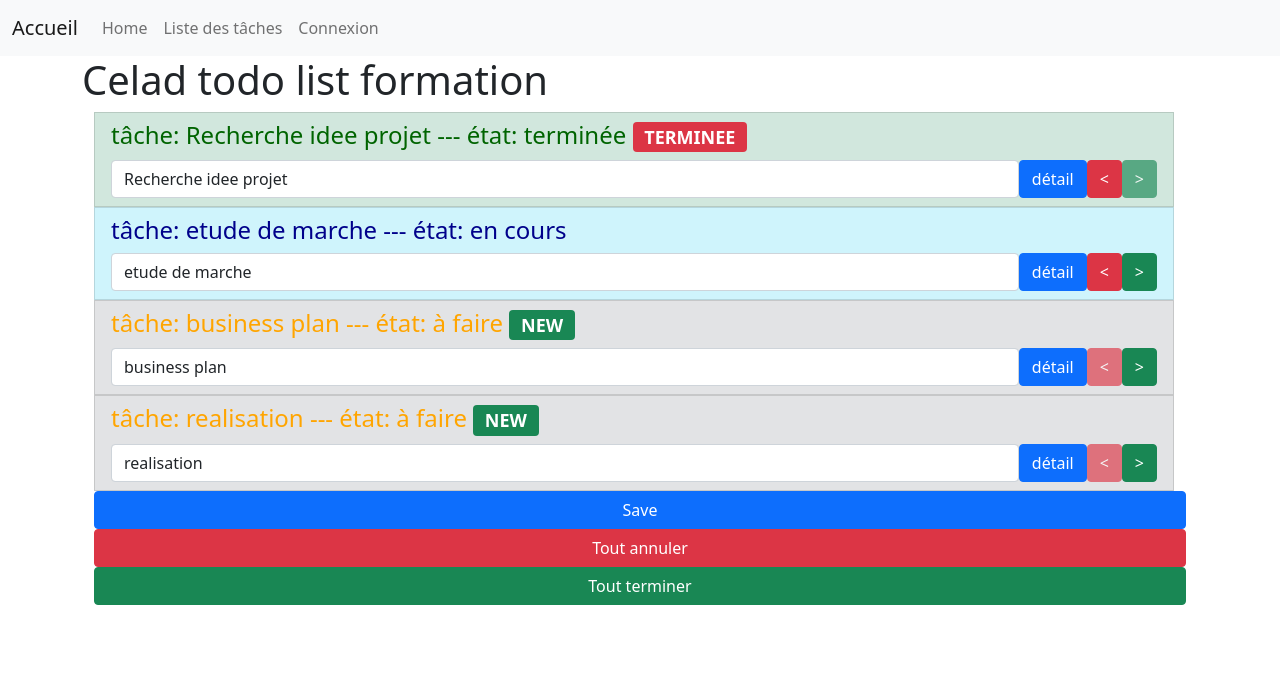
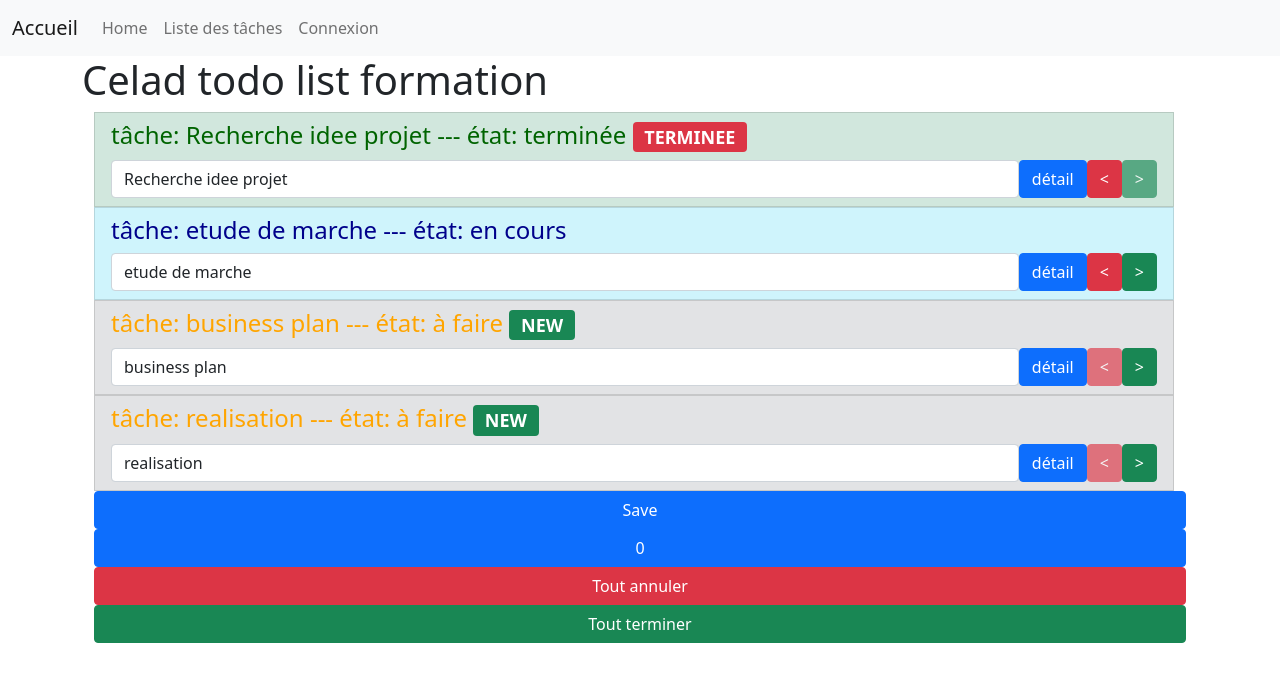
Before and after one commit to maaash/celadtodo, an Angular app: page /connexion in a window 1280 px wide. Both pictures are taken after a click on the button "Connexion". Shown: the top 682 px of the page. Built offline with nearby package versions, Linux system fonts and the light colour scheme.

Commit message:
ex interval+subscribe

```diff
--- a/src/app/tache-list/tache-list.component.html
+++ b/src/app/tache-list/tache-list.component.html
@@ -11,6 +11,7 @@
     <button class="btn btn-primary"
     [disabled]="!isConnected"
     (click)="onSauvegarde()"> Save </button>
+    <span class="btn btn-primary">{{secondes}}</span>
 
     <button class="btn btn-danger"
     (click)="todoAll()"> Tout annuler </button>
--- a/src/app/tache-list/tache-list.component.ts
+++ b/src/app/tache-list/tache-list.component.ts
@@ -30,7 +30,9 @@ export class TacheListComponent implements OnInit, OnDestroy {
   ]
   */
   public taches: any[] = []
+  public secondes: number = 0
   private sub?: Subscription
+
 
   constructor(private tacheService: TacheService){ }
 
@@ -49,7 +51,8 @@ export class TacheListComponent implements OnInit, OnDestroy {
     const compteur: Observable<number> = interval(1000)
     compteur.subscribe(num => console.log("listener 1: ", num))
     this.sub = compteur.subscribe( {
-      next: num => console.log("listener 2: ", num),
+      next: num => {console.log("listener 2: ", num)
+      this.secondes = num},
       error: err => console.log("error: ", err),
       complete: () => console.log("listener 2 stopped")
     })
```
